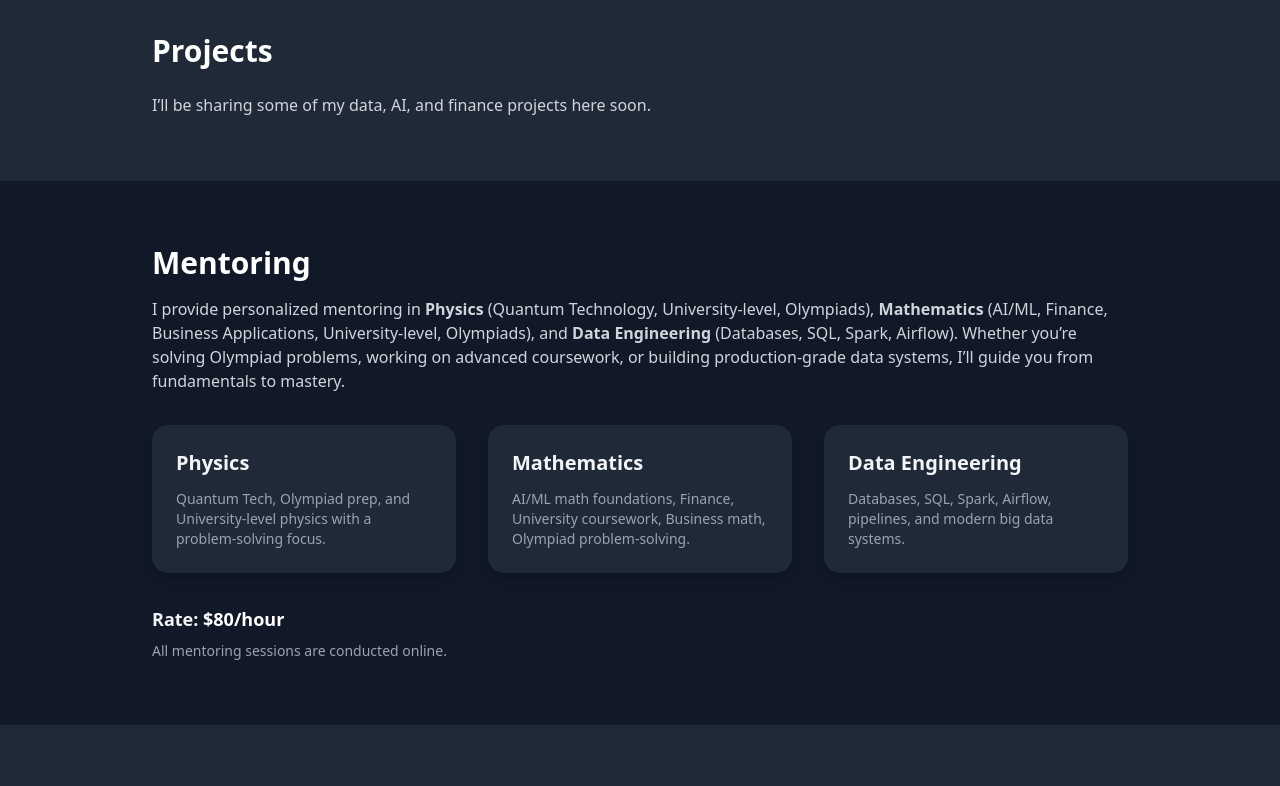
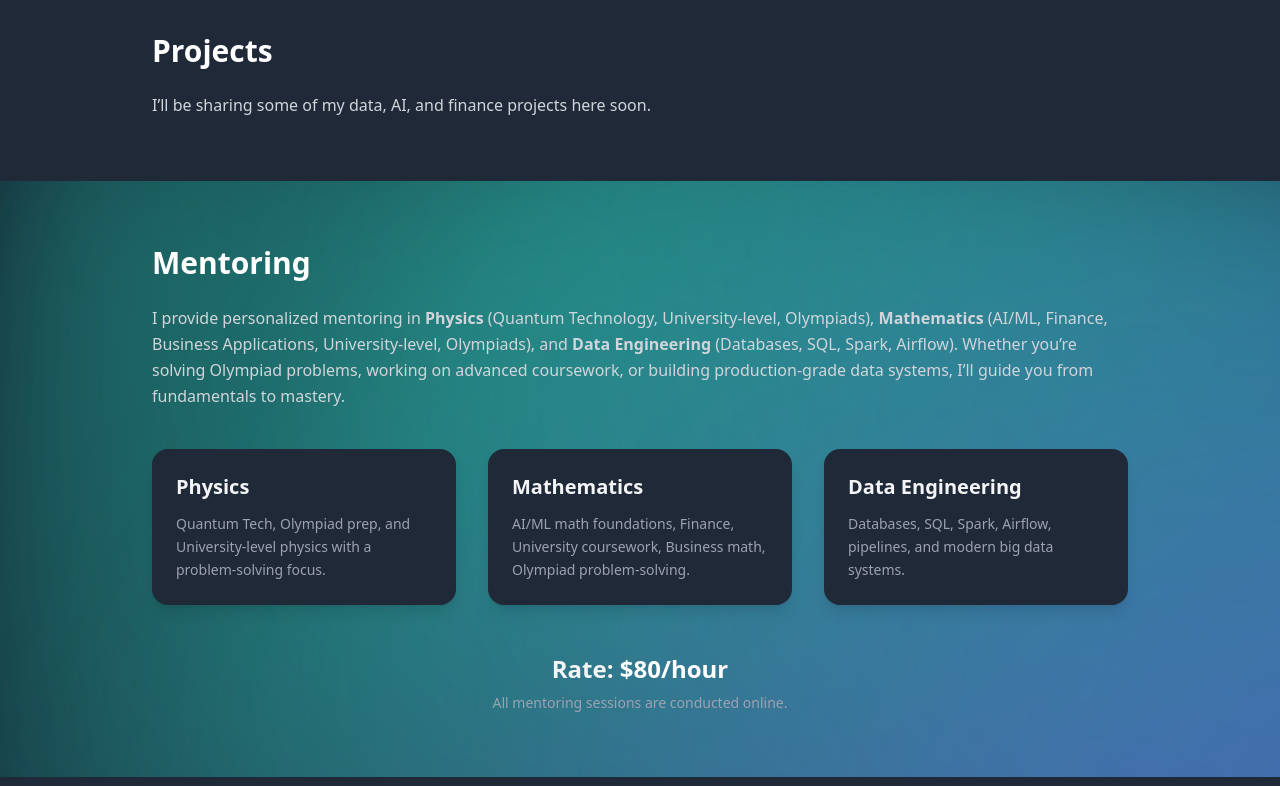
Before and after one commit to ZJashi/zurabjashi.github.io, a plain HTML site: page index.html in a window 1280 px wide. Shown: the part 1680-2466 px from the top of the page. Drawn offline with nearby package versions, Linux system fonts and the light colour scheme.

Commit message:
Update index.html

```diff
--- a/index.html
+++ b/index.html
@@ -115,57 +115,19 @@
     </div>
   </section>
 
-<!-- Mentoring Section -->
-<section id="mentoring" class="py-16 bg-gray-900">
-  <div class="container mx-auto max-w-5xl px-6">
-
-    <!-- Title -->
-    <h2 class="text-3xl font-bold text-white mb-4">Mentoring</h2>
-    <p class="text-gray-300 mb-8">
-      I provide personalized mentoring in <strong class="text-teal-400">Physics</strong> (Quantum Technology, University-level, Olympiads),
-      <strong class="text-teal-400">Mathematics</strong> (AI/ML, Finance, Business Applications, University-level, Olympiads),
-      and <strong class="text-teal-400">Data Engineering</strong> (Databases, SQL, Spark, Airflow).
-      Whether you’re solving Olympiad problems, working on advanced coursework, or building production-grade data systems,
-      I’ll guide you from fundamentals to mastery.
-    </p>
-
-    <!-- Subject Cards -->
-    <div class="grid grid-cols-1 md:grid-cols-3 gap-8">
-      <div class="bg-gray-800 rounded-2xl p-6 shadow-lg">
-        <h3 class="text-xl font-semibold text-teal-400 mb-3">Physics</h3>
-        <p class="text-gray-400 text-sm">Quantum Tech, Olympiad prep, and University-level physics with a problem-solving focus.</p>
-      </div>
-      <div class="bg-gray-800 rounded-2xl p-6 shadow-lg">
-        <h3 class="text-xl font-semibold text-teal-400 mb-3">Mathematics</h3>
-        <p class="text-gray-400 text-sm">AI/ML math foundations, Finance, University coursework, Business math, Olympiad problem-solving.</p>
-      </div>
-      <div class="bg-gray-800 rounded-2xl p-6 shadow-lg">
-        <h3 class="text-xl font-semibold text-teal-400 mb-3">Data Engineering</h3>
-        <p class="text-gray-400 text-sm">Databases, SQL, Spark, Airflow, pipelines, and modern big data systems.</p>
-      </div>
-    </div>
-
-    <!-- Pricing -->
-    <div class="mt-8">
-      <p class="text-lg font-bold text-teal-400">Rate: <span class="text-white">$80/hour</span></p>
-      <p class="text-gray-400 mt-2 text-sm">All mentoring sessions are conducted online.</p>
-    </div>
-  </div>
-</section>
-
-
-
-  <!-- Aurora CSS -->
+<!-- Aurora CSS -->
 <style>
 .aurora {
   position: absolute;
+  inset: 0;
   width: 200%;
   height: 200%;
-  background: radial-gradient(circle at 20% 20%, rgba(0,255,200,0.3), transparent 70%),
-              radial-gradient(circle at 80% 40%, rgba(0,150,255,0.25), transparent 70%),
-              radial-gradient(circle at 50% 80%, rgba(255,0,150,0.25), transparent 70%);
+  background: radial-gradient(circle at 20% 20%, rgba(45,212,191,0.3), transparent 70%),
+              radial-gradient(circle at 80% 40%, rgba(59,130,246,0.25), transparent 70%),
+              radial-gradient(circle at 50% 80%, rgba(147,51,234,0.25), transparent 70%);
   animation: moveAurora 20s infinite alternate ease-in-out;
-  filter: blur(60px);
+  filter: blur(80px);
+  z-index: 0;
 }
 .aurora2 {
   animation-delay: -10s;
@@ -180,6 +142,65 @@
   100% { transform: translate(-10%, -20%) rotate(-30deg); }
 }
 </style>
+
+<!-- Mentoring Section -->
+<section id="mentoring" class="py-16 bg-gray-900 relative overflow-hidden">
+  <!-- Aurora background layers -->
+  <div class="aurora"></div>
+  <div class="aurora aurora2"></div>
+  <div class="aurora aurora3"></div>
+
+  <div class="container mx-auto max-w-5xl px-6 relative z-10">
+    <!-- Title -->
+    <h2 class="text-3xl font-bold text-white mb-6">Mentoring</h2>
+
+    <!-- Description -->
+    <p class="text-gray-300 leading-relaxed mb-10">
+      I provide personalized mentoring in
+      <strong class="text-teal-400">Physics</strong> (Quantum Technology, University-level, Olympiads),
+      <strong class="text-teal-400">Mathematics</strong> (AI/ML, Finance, Business Applications, University-level, Olympiads),
+      and <strong class="text-teal-400">Data Engineering</strong> (Databases, SQL, Spark, Airflow).
+      Whether you’re solving Olympiad problems, working on advanced coursework, or building production-grade data systems,
+      I’ll guide you from fundamentals to mastery.
+    </p>
+
+    <!-- Subject Cards -->
+    <div class="grid grid-cols-1 md:grid-cols-3 gap-8">
+      <!-- Physics -->
+      <div class="bg-gray-800 rounded-2xl p-6 shadow-lg hover:shadow-2xl transform hover:-translate-y-2 transition duration-300">
+        <h3 class="text-xl font-semibold text-teal-400 mb-3">Physics</h3>
+        <p class="text-gray-400 text-sm leading-relaxed">
+          Quantum Tech, Olympiad prep, and University-level physics with a problem-solving focus.
+        </p>
+      </div>
+      <!-- Mathematics -->
+      <div class="bg-gray-800 rounded-2xl p-6 shadow-lg hover:shadow-2xl transform hover:-translate-y-2 transition duration-300">
+        <h3 class="text-xl font-semibold text-teal-400 mb-3">Mathematics</h3>
+        <p class="text-gray-400 text-sm leading-relaxed">
+          AI/ML math foundations, Finance, University coursework, Business math, Olympiad problem-solving.
+        </p>
+      </div>
+      <!-- Data Engineering -->
+      <div class="bg-gray-800 rounded-2xl p-6 shadow-lg hover:shadow-2xl transform hover:-translate-y-2 transition duration-300">
+        <h3 class="text-xl font-semibold text-teal-400 mb-3">Data Engineering</h3>
+        <p class="text-gray-400 text-sm leading-relaxed">
+          Databases, SQL, Spark, Airflow, pipelines, and modern big data systems.
+        </p>
+      </div>
+    </div>
+
+    <!-- Pricing -->
+    <div class="mt-12 text-center">
+      <p class="text-2xl font-bold text-teal-400">
+        Rate: <span class="text-white">$80/hour</span>
+      </p>
+      <p class="text-gray-400 mt-2 text-sm">
+        All mentoring sessions are conducted online.
+      </p>
+    </div>
+  </div>
+</section>
+
 
 
   <!-- Contact -->
```
